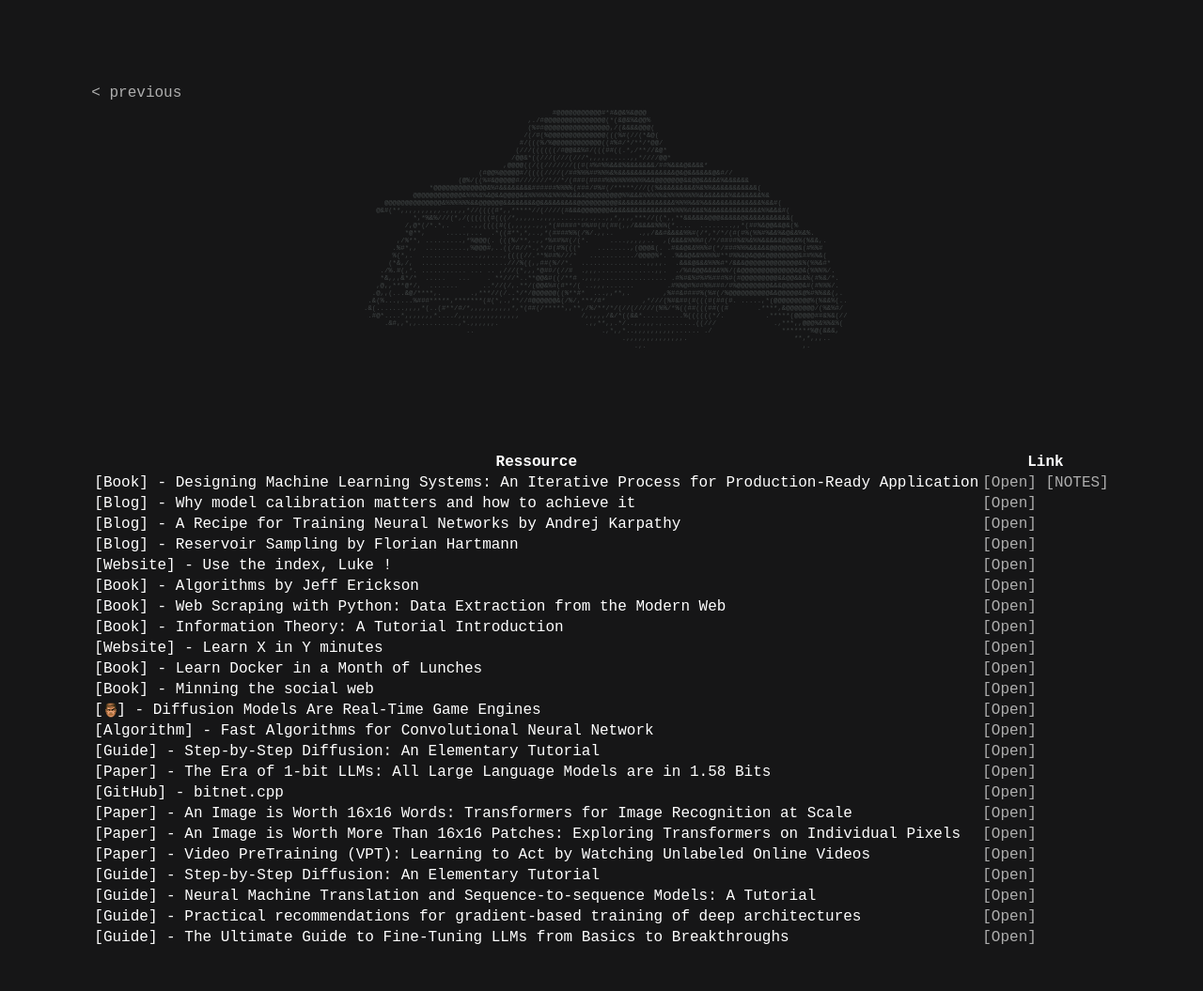
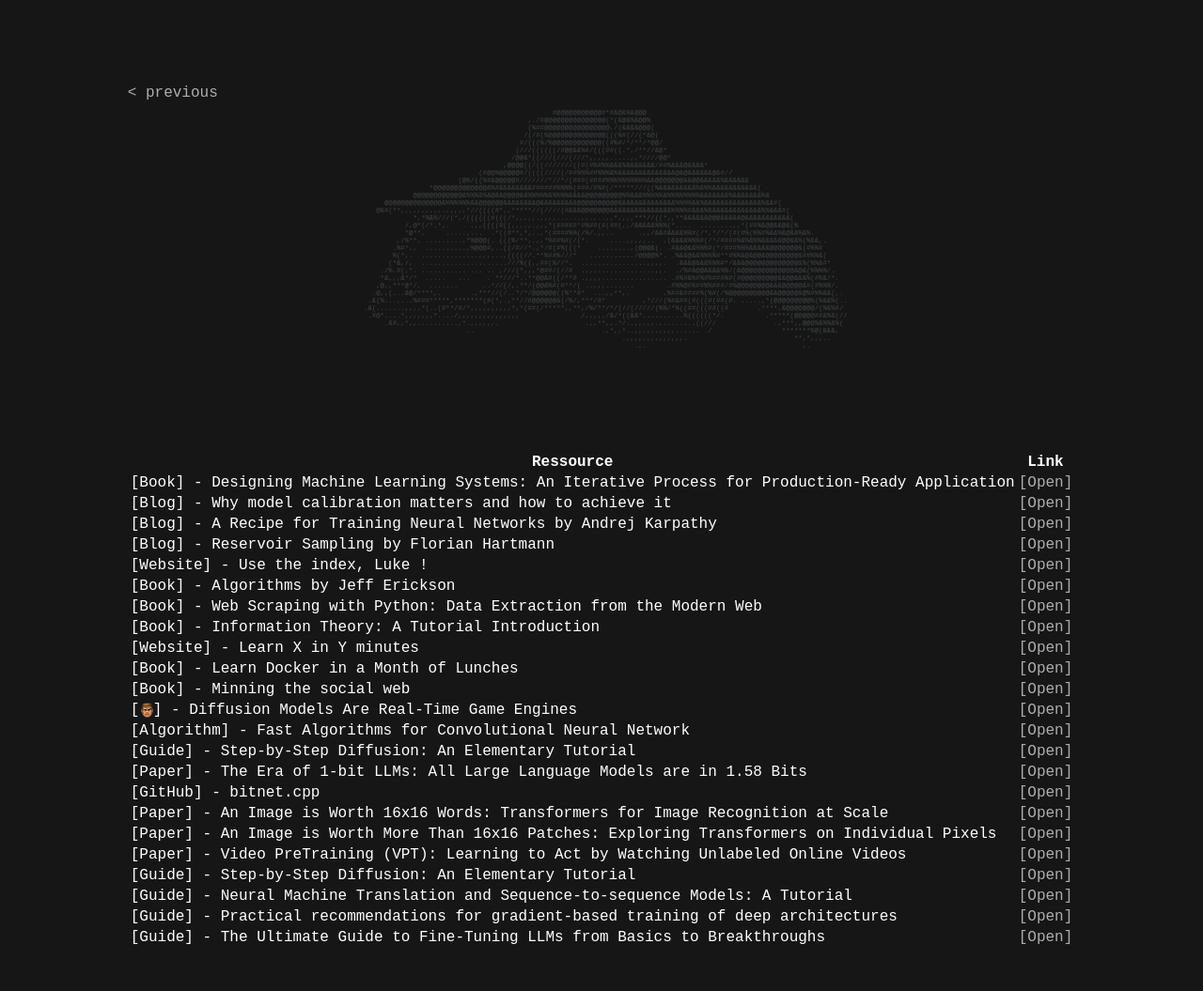
Before and after one commit to tayheau/tayheau.github.io, a Jekyll site: the page to_read.html, which Jekyll copies as it is, in a window 1280 px wide. Shown: the whole page at 94% size. Built offline with Jekyll 4.4.1, drawn with Linux system fonts in a browser that asks for light colours.

Commit message:
Update to_read.html

```diff
--- a/to_read.html
+++ b/to_read.html
@@ -62,7 +62,7 @@
         </tr>
         <tr>
             <td>[Book] - Designing Machine Learning Systems: An Iterative Process for Production-Ready Application</td>
-            <td><a href="https://www.amazon.com/Designing-Machine-Learning-Systems-Production-Ready/dp/1098107969"> [Open] </a><a href="./1 - Data Engineering Fundamentals.html"> [NOTES] </a></td>
+            <td><a href="https://www.amazon.com/Designing-Machine-Learning-Systems-Production-Ready/dp/1098107969"> [Open] </a></td>
         </tr>
         <tr>
             <td>[Blog] - Why model calibration matters and how to achieve it</td>
```
